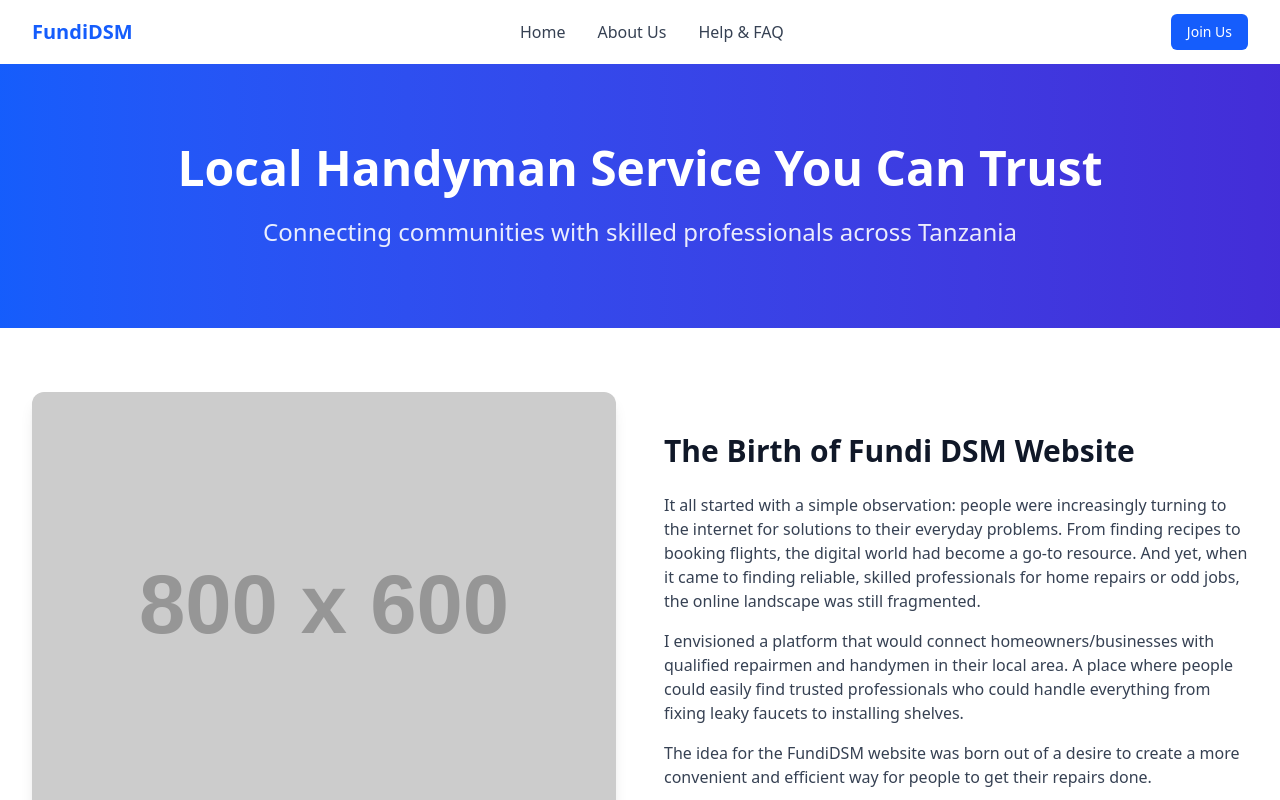
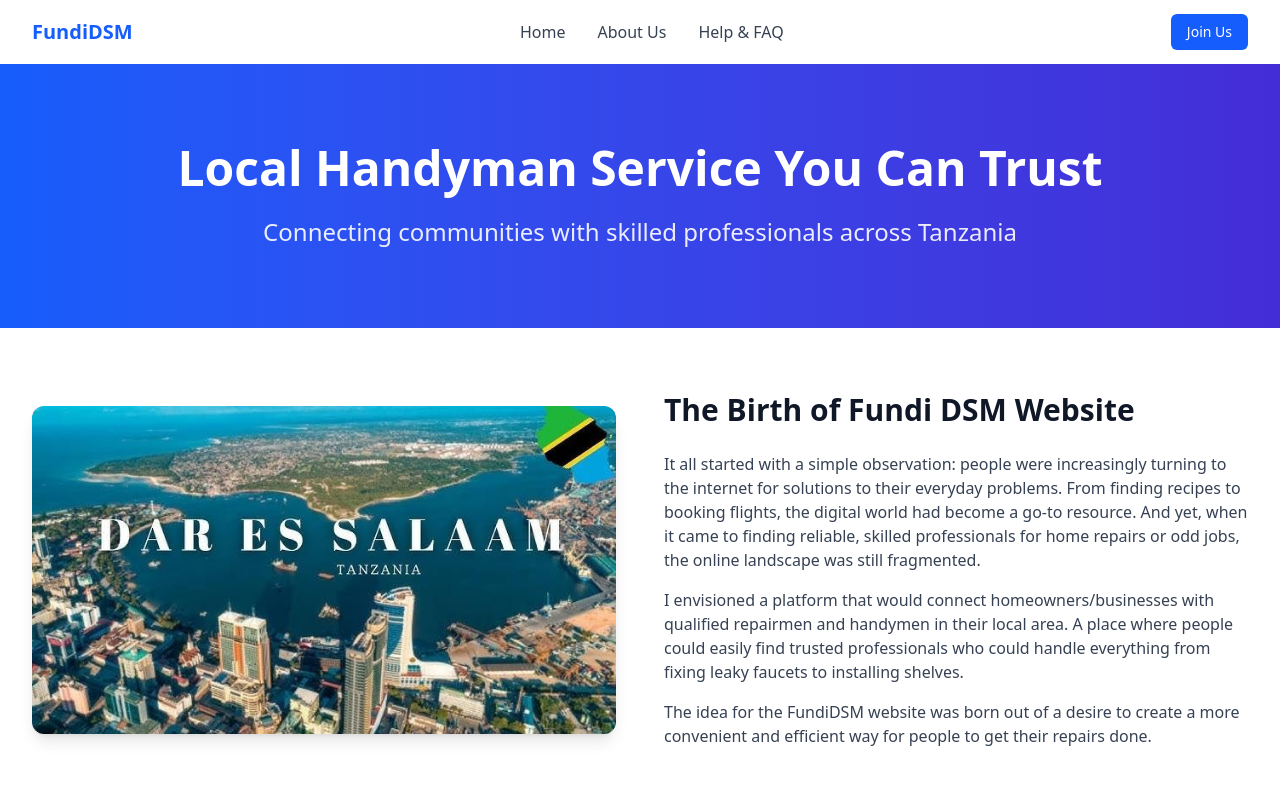
Before and after one commit to AK1239/fundi-dsm, a React (Vite) app: page /about in a window 1280 px wide. Shown: the top 800 px of the page. Built offline with nearby package versions, Linux system fonts and the light colour scheme; no server answers.

Commit message:
updated about us image

```diff
--- a/src/components/AboutUs.jsx
+++ b/src/components/AboutUs.jsx
@@ -51,11 +51,7 @@ const AboutUs = () => {
           <div className="max-w-7xl mx-auto px-4 sm:px-6 lg:px-8">
             <div className="flex flex-col md:flex-row gap-12 items-center">
               <div className="md:w-1/2">
-                <img
-                  src="https://placehold.co/800x600/3975CD/FFFFFF?text=Our+Story"
-                  alt="Our Story"
-                  className="rounded-xl shadow-lg w-full"
-                />
+                <img src="/about.jpg" alt="Our Story" className="rounded-xl shadow-lg w-full" />
               </div>
               <div className="md:w-1/2">
                 <h2 className="text-3xl font-bold text-gray-900 mb-6">
```
Also changed, not shown: public/about.jpg (added).
